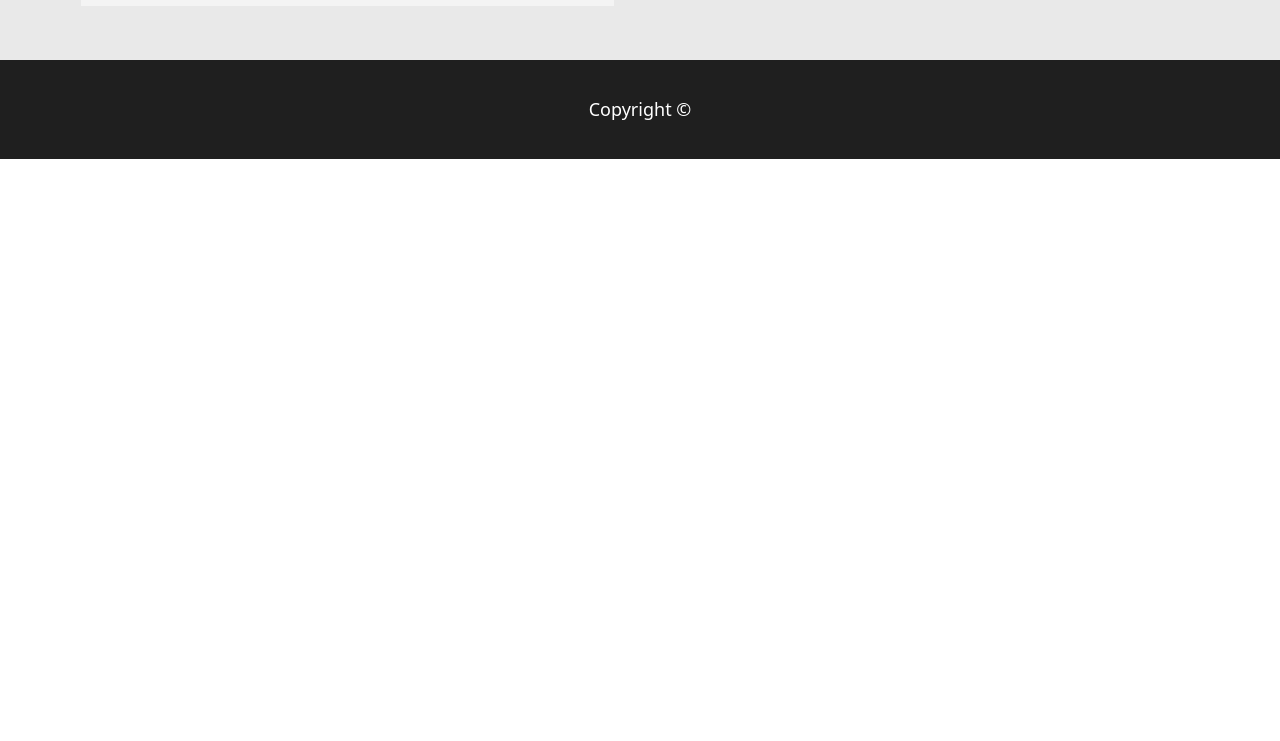
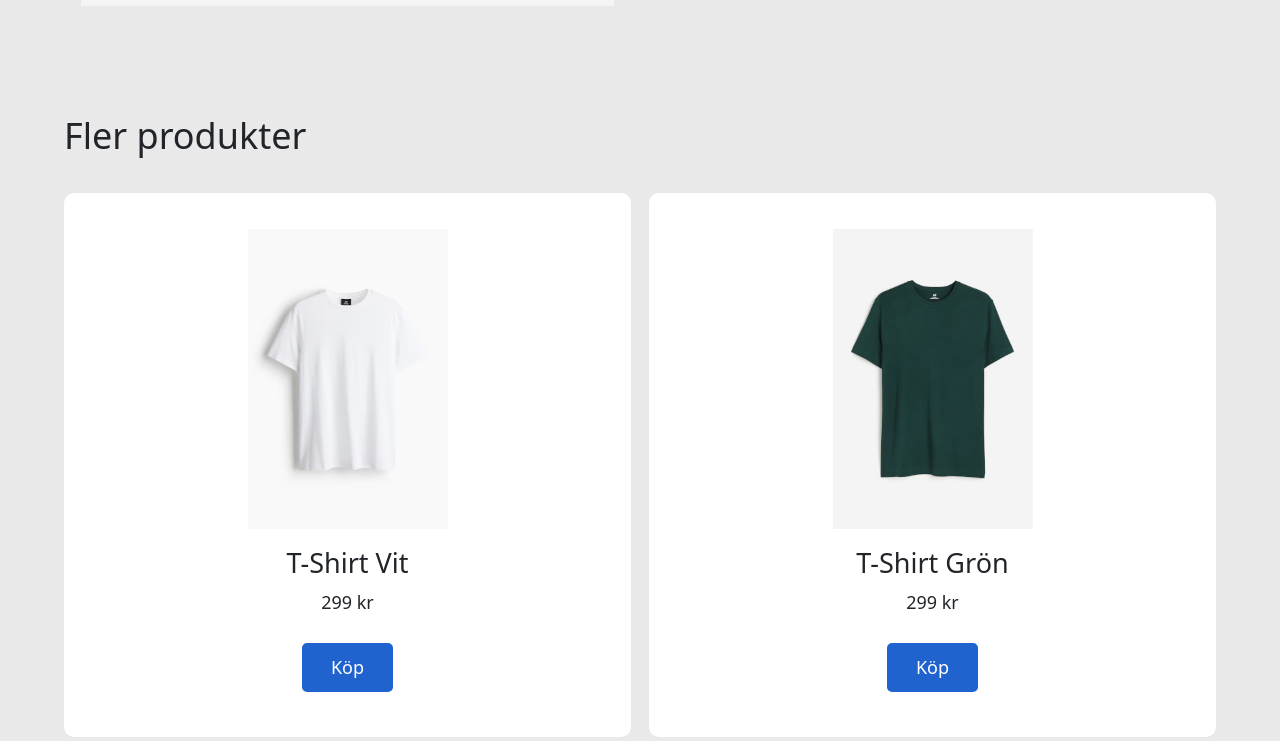
Before and after one commit to alexanderiksson/ITHS-HTML-CSS, a plain HTML site: page products/product-1.html in a window 1280 px wide. Shown: the part 947-1688 px from the top of the page. Before the commit the page ends 1106 px from the top, so only its background shows below. Drawn offline with nearby package versions, Linux system fonts and the light colour scheme.

Commit message:
added more products section

```diff
--- a/products/product-1.html
+++ b/products/product-1.html
@@ -76,6 +76,27 @@
                 </div>
             </div>
         </section>
+
+        <!-- More Products Section -->
+        <section>
+            <div class="content">
+                <h2>Fler produkter</h2>
+                <div class="product-grid">
+                    <div class="product-box">
+                        <img src="/img/tröja-vit-300px.png" alt="tröja vit" height="300">
+                        <h3>T-Shirt Vit</h3>
+                        <p>299 kr</p>
+                        <a href="" class="button">Köp</a>
+                    </div>
+                    <div class="product-box">
+                        <img src="/img/tröja-grön-300px.png" alt="tröja grön" height="300">
+                        <h3>T-Shirt Grön</h3>
+                        <p>299 kr</p>
+                        <a href="" class="button">Köp</a>
+                    </div>
+                </div>
+            </div>
+        </section>
     </main>
 
     <!-- Footer -->
--- a/style.css
+++ b/style.css
@@ -86,11 +86,12 @@ section{
     text-align: center;
 }
 
-#products .product-grid{
+.product-grid{
     display: grid;
     grid-template-columns: repeat(auto-fit, minmax(250px, 1fr));
     gap: 1rem;
     margin-top: 2rem;
+    text-align: center;
 }
 
 .product-box{
```
